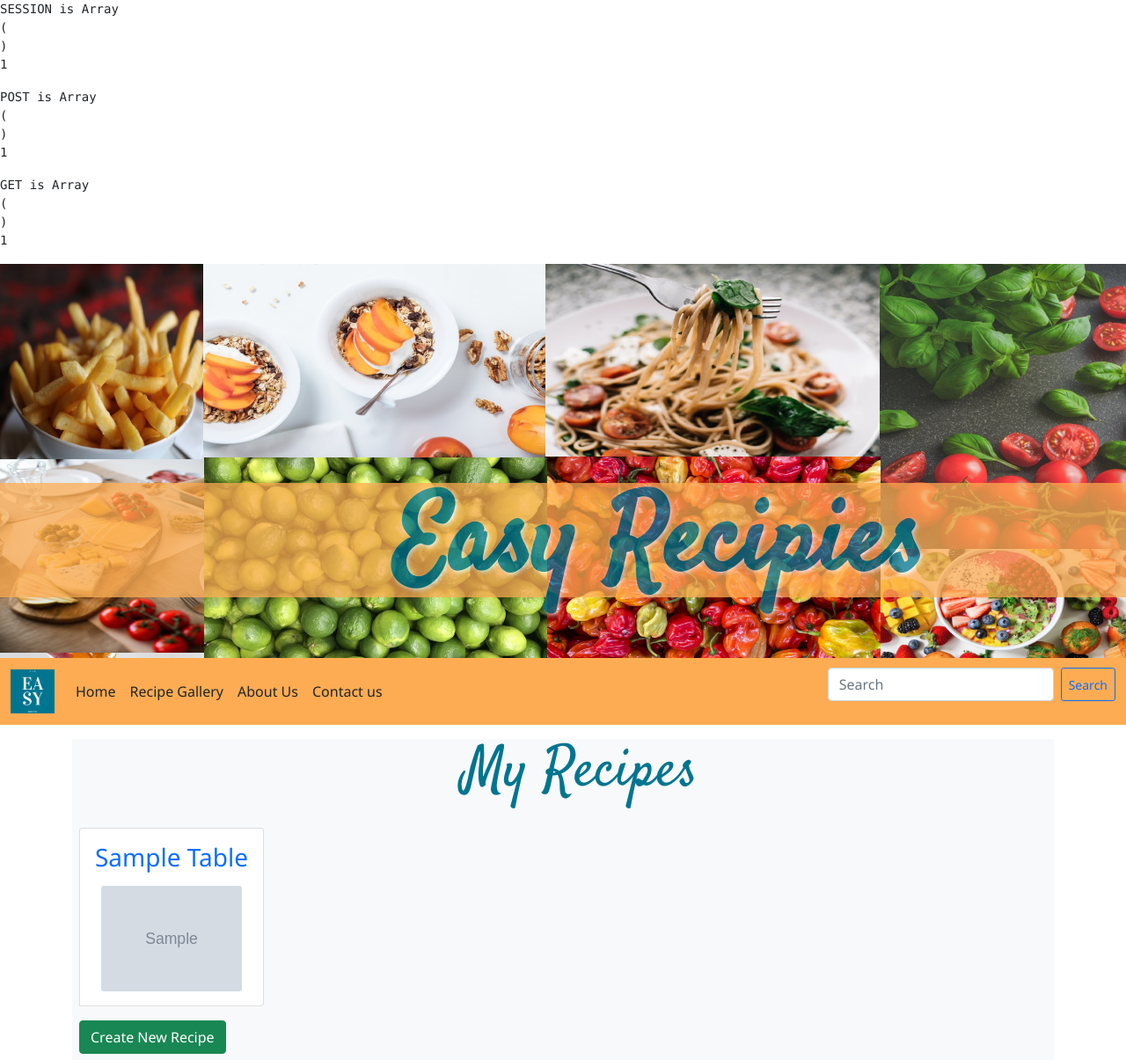
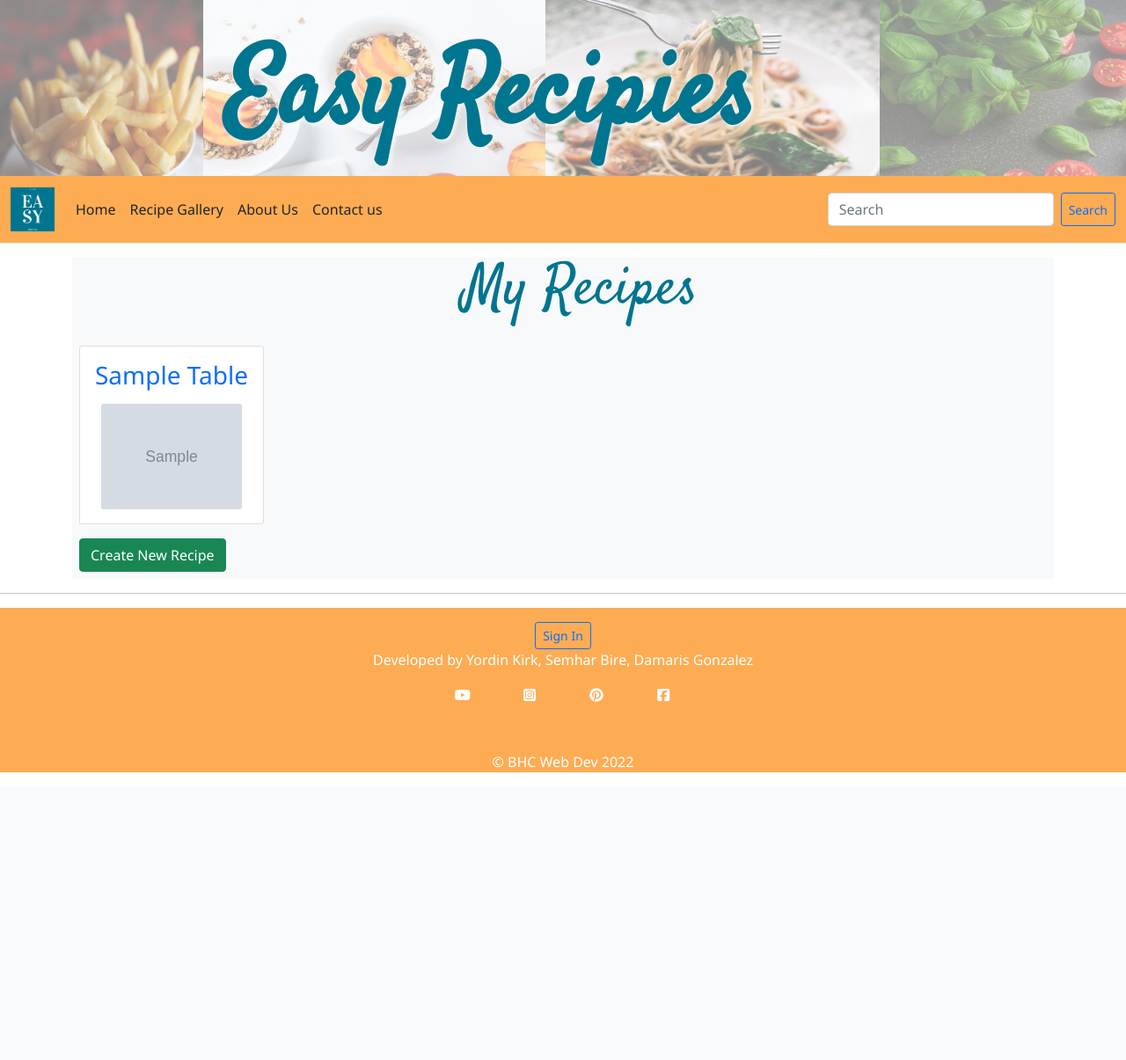
Before and after one commit to KevinKlin3/easyrecipes, a PHP site: page /recipe.php in a window 1280 px wide. Shown: the top 1205 px of the page at 88% size. After the commit the page ends 878 px from the top, so only its background shows below. Run offline with PHP 8.4, Linux system fonts and the light colour scheme; tables that the repository leaves empty or names only in its code hold one stand-in row (values such as "Sample post"); grey boxes marked "Sample" are stand-in pictures; some libraries are stand-ins or nearby versions.

Commit message:
css and template changes

```diff
--- a/config.php
+++ b/config.php
@@ -8,21 +8,21 @@ $conn = mysqli_connect("localhost","root","","easy_recipe");//Local server
 // password is the password for the user (your server password), and
 // database is the default database (your avatar name).
 // Set up debug mode
- function debug_data() { // called in template to print arrays at top of any page.
-  echo '<div id="debug" class="w3-container">';
-  echo '<pre class="w3-container w3-third">SESSION is ';
-  echo print_r($_SESSION);
-  echo "</pre>";
-  echo '<pre class="w3-container w3-third">POST is ';
-  echo print_r($_POST);
-  echo "</pre>";
-  echo '<pre class="w3-container w3-third">GET is ';
-  echo print_r($_GET);
-   echo "</pre>";
-   echo "</div>";
-  }
+//  function debug_data() { // called in template to print arrays at top of any page.
+//   echo '<div id="debug" class="w3-container">';
+//   echo '<pre class="w3-container w3-third">SESSION is ';
+//   echo print_r($_SESSION);
+//   echo "</pre>";
+//   echo '<pre class="w3-container w3-third">POST is ';
+//   echo print_r($_POST);
+//   echo "</pre>";
+//   echo '<pre class="w3-container w3-third">GET is ';
+//   echo print_r($_GET);
+//    echo "</pre>";
+//    echo "</div>";
+//   }
 
-  debug_data(); // Comment this out to hide debug information
+//   debug_data(); // Comment this out to hide debug information
 
 //Authorization
 function auth_user() {
--- a/css/index.css
+++ b/css/index.css
@@ -1,5 +1,5 @@
 body {
-  font-family:"Segoe UI","Helvetica","Arial";
+  font-family: "Segoe UI", "Helvetica", Arial;
 }
  header  {
   max-width: 100%;
@@ -9,35 +9,28 @@ body {
 }
 .hero {
   background-image: url('../images/hero.png');
-  max-width: 100vw;
-  height: 35vw;
+  opacity: 0.5;
+  max-width: 100%;
+  height: 25vh;
   object-fit: contain;
 }
-.hero2 {
-  background-image: url('../images/hero.png');
-  max-width: 100vw;
-  height:20vw;
-  object-fit:contain;
-}
-header h1 {
-  position: relative;
-  top: 20%;
-  height: 130px;
-  width: auto;
-  background-color: #FDAC53;
-  opacity: 75%;
-  padding-left: 35vw;
+
+div h1.header {
+  /* padding-top: 5vh; */
   margin: auto;
   font-weight: bold;
   font-size: 15vh;
-  font-family: 'Satisfy', cursive;
+  font-family: "Satisfy", cursive;
   color: #00758f;
   text-shadow: 2px 2px 5px white;
+  opacity: 1;
+  position:absolute;
+  top: 5vh;
+  left: 20vw;
 }
-
 nav {
   background-color: #FDAC53;
-  color: white;
+  color: black;
 }
 
 #logo{
--- a/deleteverify.php
+++ b/deleteverify.php
@@ -65,5 +65,5 @@ $pageContent .= <<<HERE
 </section>
 HERE;
 
-include '../../admin/recipeTemplate.php';
+include 'template.php';
 ?>
--- a/gallery.php
+++ b/gallery.php
@@ -60,5 +60,5 @@ HERE;
 HERE;
 
 
-include 'recipeTemplate.php';
+include 'template.php';
 ?>
--- a/newRecipe.php
+++ b/newRecipe.php
@@ -165,5 +165,5 @@ $pageContent .= <<<HERE
 HERE;
 //EO else form
 $pageTitle = "New Recipe";
-include 'recipeTemplate.php';
+include 'template.php';
 ?>
--- a/recipeTemplate.php
+++ b/old/recipeTemplate.php
@@ -21,8 +21,10 @@
           <link href="https://fonts.googleapis.com/css2?family=Indie+Flower&family=Satisfy&display=swap" rel="stylesheet">
   <body>
     <header class="hero">
-      <h1>Easy Recipies</h1>
     </header>
+    <div>
+      <h1 class="header">Easy Recipies</h1>
+    </div>
     <!-- Nav Bar -->
     <nav class="navbar navbar-expand-sm navbar-dark sticky-top">
         <div class="container-fluid">
--- a/recipe.php
+++ b/recipe.php
@@ -269,5 +269,5 @@ HERE;
    </main>
 HERE;
 }
-include 'recipeTemplate.php';
+include 'template.php';
 ?>
--- a/template.php
+++ b/template.php
@@ -14,6 +14,7 @@
 
     <!--External Style sheet-->
     <link rel="stylesheet"  type="text/css" href="css/index.css">
+    <link rel="stylesheet" type="text/css" href="css/recipe.css">
     <!-- favicon -->
     <link rel="icon" type="image/png" sizes="32x32" href="images\logo.png">
     <!--Fonts from google-->
@@ -23,8 +24,10 @@
   </head>
   <body>
     <header class="hero">
-      <h1>Easy Recipies</h1>
     </header>
+    <div>
+      <h1 class="header">Easy Recipies</h1>
+    </div>
     <!-- Nav Bar -->
     <nav class="navbar navbar-expand-sm navbar-dark sticky-top">
         <div class="container-fluid">
```
